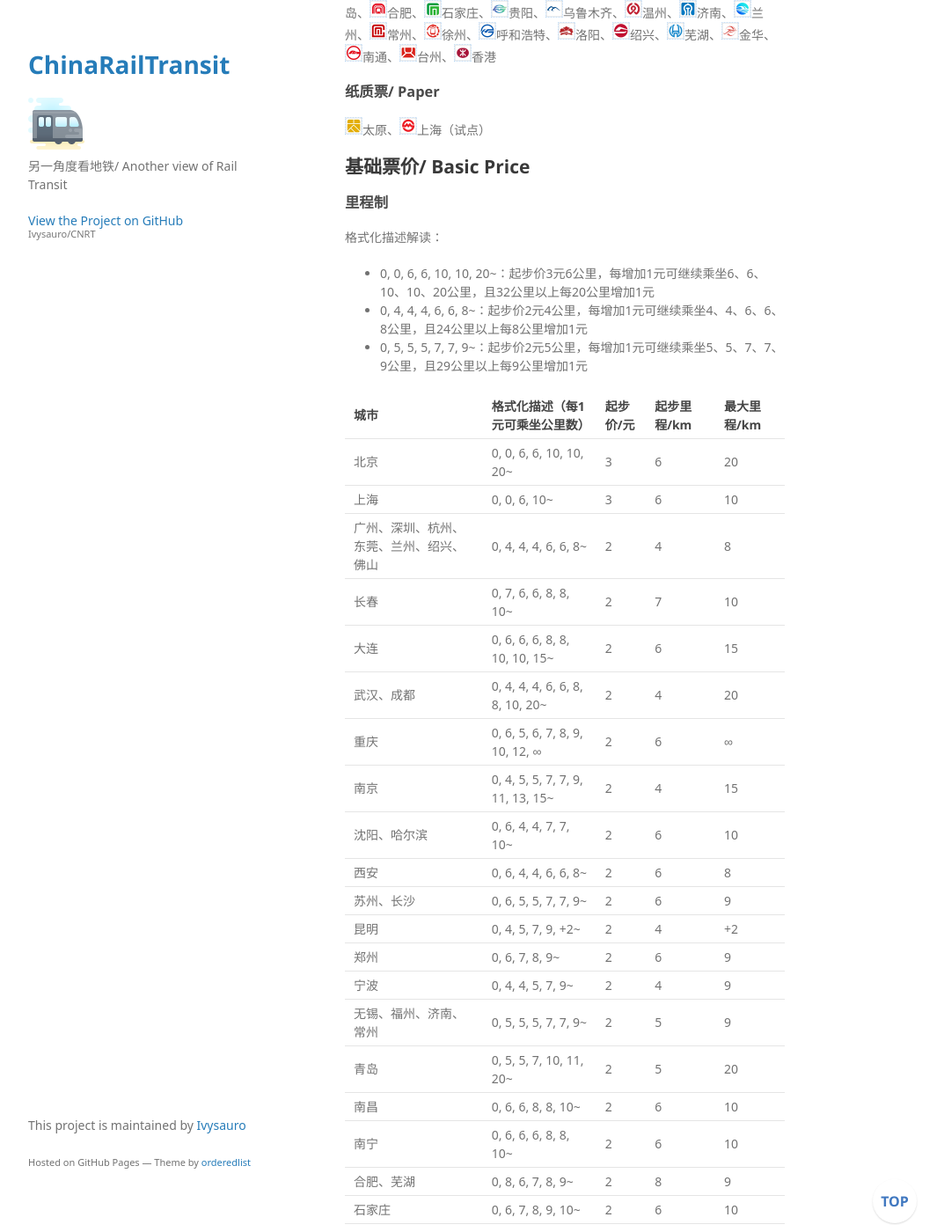
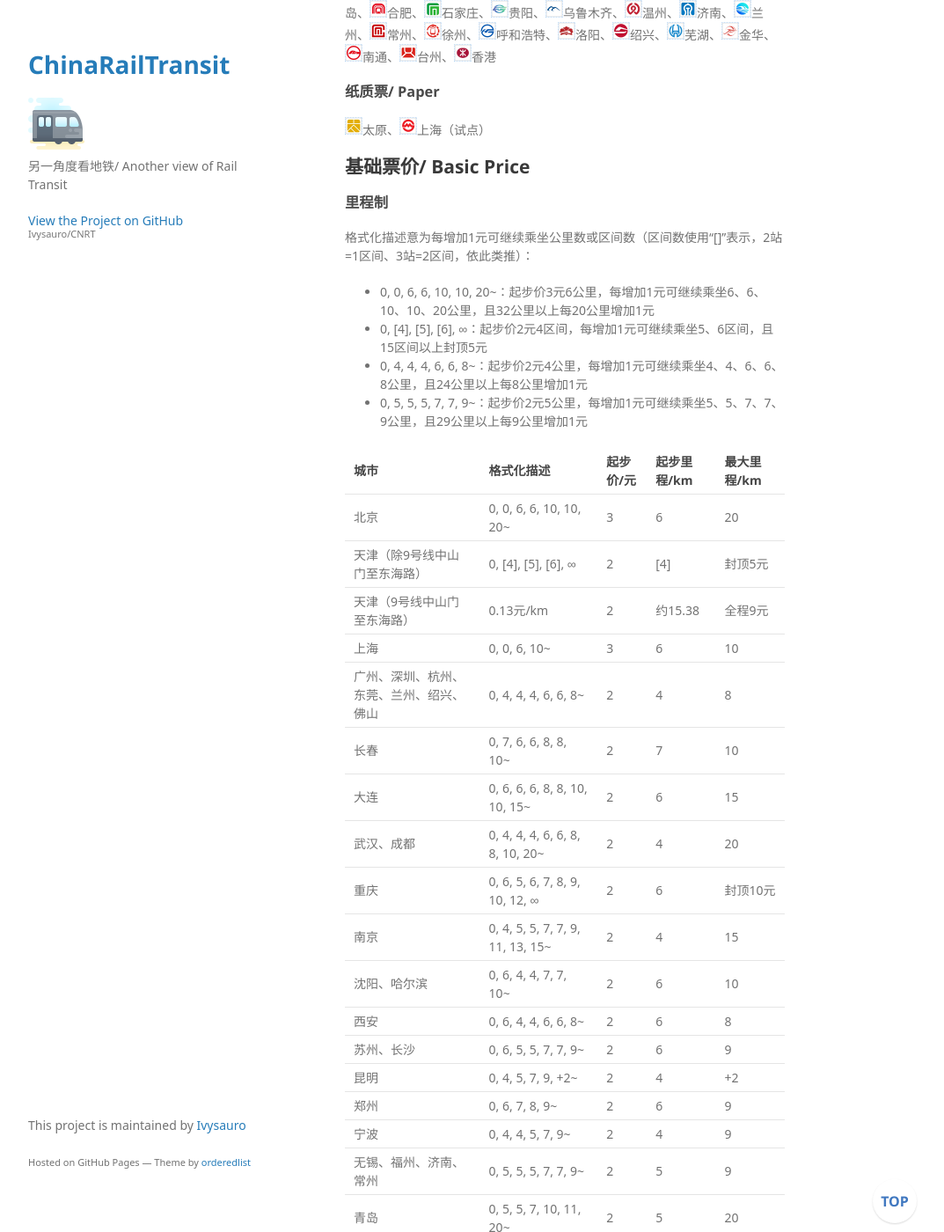
Before and after one commit to Ivysauro/CNRT, a Jekyll site: the page built from data/Ticket.md, in a window 1280 px wide and 1400 px high, scrolled down 519 px. Shown: the whole window at 88% size, without its empty margins (178-1251 px from the left). Built offline with Jekyll 4.4.1, drawn with Linux system fonts in a browser that asks for light colours; some web fonts are replaced; our own code applies the rules of GitHub Pages for plain Markdown files; a script that is not in the unit is left out; some of the changed text lies outside the part shown.

Commit message:
💰更新天津数据

```diff
--- a/data/Ticket.md
+++ b/data/Ticket.md
@@ -21,20 +21,23 @@
 
 ### 里程制
 
-格式化描述解读：
+格式化描述意为每增加1元可继续乘坐公里数或区间数（区间数使用“[]”表示，2站=1区间、3站=2区间，依此类推）：
 - 0, 0, 6, 6, 10, 10, 20~：起步价3元6公里，每增加1元可继续乘坐6、6、10、10、20公里，且32公里以上每20公里增加1元
+- 0, [4], [5], [6], ∞：起步价2元4区间，每增加1元可继续乘坐5、6区间，且15区间以上封顶5元
 - 0, 4, 4, 4, 6, 6, 8~：起步价2元4公里，每增加1元可继续乘坐4、4、6、6、8公里，且24公里以上每8公里增加1元
 - 0, 5, 5, 5, 7, 7, 9~：起步价2元5公里，每增加1元可继续乘坐5、5、7、7、9公里，且29公里以上每9公里增加1元
 
-| 城市 | 格式化描述（每1元可乘坐公里数） | 起步价/元 | 起步里程/km | 最大里程/km |
+| 城市 | 格式化描述 | 起步价/元 | 起步里程/km | 最大里程/km |
 |---|---|---|---|---|
 | 北京 | 0, 0, 6, 6, 10, 10, 20~ | 3 | 6 | 20 |
+| 天津（除9号线中山门至东海路） | 0, [4], [5], [6], ∞  | 2 | [4] | 封顶5元 |
+| 天津（9号线中山门至东海路） | 0.13元/km | 2 | 约15.38 | 全程9元 |
 | 上海 | 0, 0, 6, 10~ | 3 | 6 | 10 |
 | 广州、深圳、杭州、东莞、兰州、绍兴、佛山 | 0, 4, 4, 4, 6, 6, 8~ | 2 | 4 | 8 |
 | 长春 | 0, 7, 6, 6, 8, 8, 10~ | 2 | 7 | 10 |
 | 大连 | 0, 6, 6, 6, 8, 8, 10, 10, 15~ | 2 | 6 | 15 |
 | 武汉、成都 | 0, 4, 4, 4, 6, 6, 8, 8, 10, 20~ | 2 | 4 | 20 |
-| 重庆 | 0, 6, 5, 6, 7, 8, 9, 10, 12, ∞ | 2 | 6 | ∞ |
+| 重庆 | 0, 6, 5, 6, 7, 8, 9, 10, 12, ∞ | 2 | 6 | 封顶10元 |
 | 南京 | 0, 4, 5, 5, 7, 7, 9, 11, 13, 15~ | 2 | 4 | 15 |
 | 沈阳、哈尔滨 | 0, 6, 4, 4, 7, 7, 10~ | 2 | 6 | 10 |
 | 西安 | 0, 6, 4, 4, 6, 6, 8~ | 2 | 6 | 8 |
@@ -60,13 +63,8 @@
 | 南通 | 0, 6, 5, 5, 7, 7, 15, 20~ | 2 | 6 | 20 |
 | *武汉（原）* | 0, 9, 5, 7, 9, +2~ | 2 | 9 | +2 |
 | *南京（原）* | 0, 10, 6, 6, 8, 8, 10, 10, 12, 14~ | 2 | 10 | 14 |
-
-### 区间制
-
-| 城市 | 格式化描述 | 起步价/元 | 起步区间/km | 最大区间/km |
-| 天津 |  | 2 |  |  |
-| *沈阳（原）* |  | 2 |  |  |
-| *哈尔滨（原）* |  | 2 |  |  |
+| *沈阳（原）* | 0, [8], [4], ∞ | 2 | 8 | 封顶4元 |
+| *哈尔滨（原）* | 0, [8], [4], [5], ∞ | 2 | 8 | 封顶5元 |
 
 ### 港澳台
 
```
